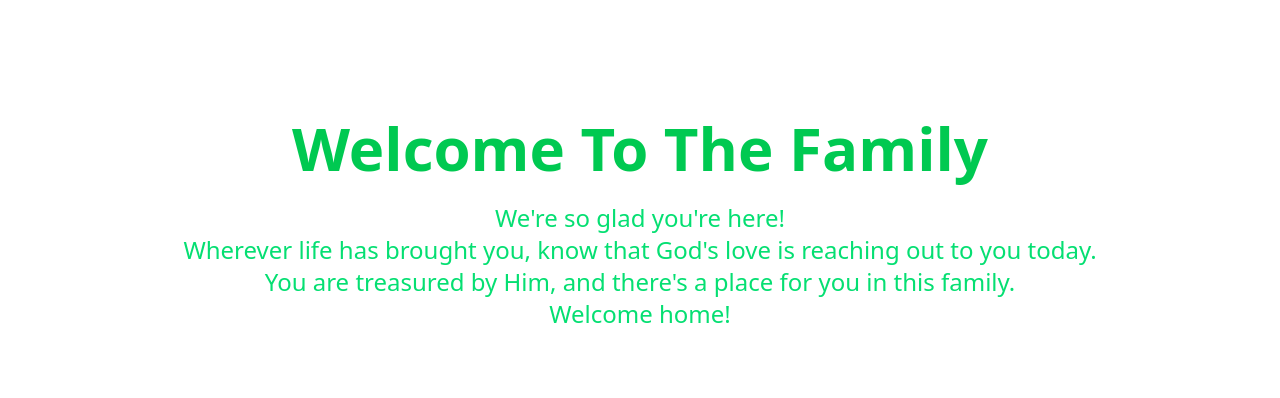
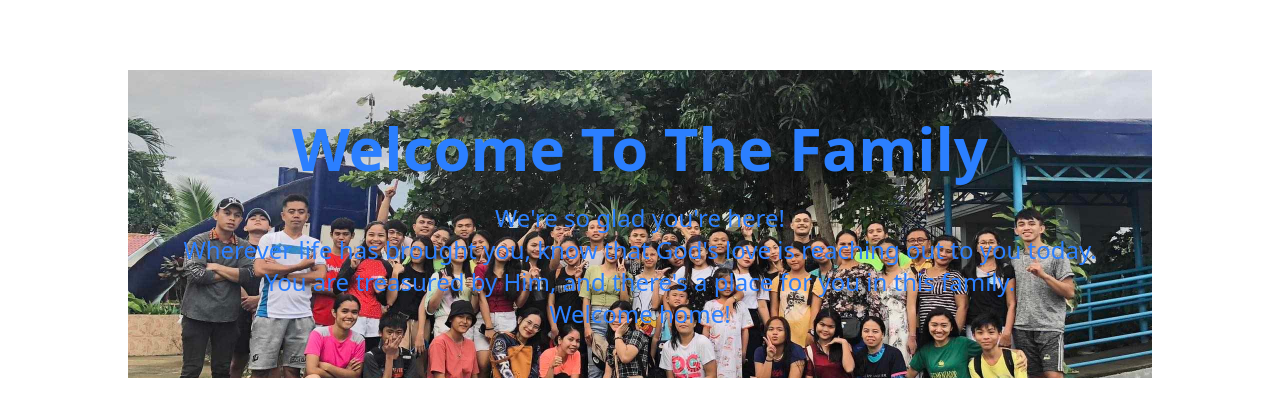
Before and after one commit to HaroldMars/RCJC, a React (Vite) app: page / in a window 1280 px wide. Shown: the part 554-952 px from the top of the page. Built offline with nearby package versions, Linux system fonts and the light colour scheme; grey boxes are pictures that could not be loaded.

Commit message:
fix, bg update

```diff
--- a/src/pages/About.jsx
+++ b/src/pages/About.jsx
@@ -1,6 +1,6 @@
 import React, { useState } from "react";
 import Header from "../components/Header";
-import Background from "../assets/bg.jpg";
+import Background from "../assets/footerpic.jpg";
 import ExpandableSection from "../components/ExpandableSection";
 import OurMission from "./about_sections/OurMission";
 import OurVision from "./about_sections/OurVision";
@@ -29,7 +29,7 @@ export default function About() {
 
   {/* Overlay with centered text */}
   <div className="absolute inset-0 flex items-center justify-center px-4">
-    <div className="text-white font-bold text-center
+    <div className="text-green-500 font-bold text-center
                     text-6xl md:text-5xl lg:text-9xl">
       About Us
     </div>
--- a/src/pages/Home.jsx
+++ b/src/pages/Home.jsx
@@ -2,6 +2,7 @@ import React from "react";
 import Header from "../components/Header";
 import Logo from "../assets/newlogo.png";
 import { videoBanner } from "../utils/config";
+import Background from "../assets/bg.jpg";
 
 export default function Home() {
   return (
@@ -26,27 +27,34 @@ export default function Home() {
         </div>
       </div>
 
-      {/* Welcome Section */}
-      <div className="w-full max-w-5xl mx-auto mt-16 px-4 py-12 text-black">
-        <div className="dmSans text-4xl md:text-6xl font-bold text-center font-sans mb-6 text-green-500">
+
+      <div
+  className="w-full max-w-5xl mx-auto mt-16 px-4 py-12 bg-cover bg-center object-cover relative bg-gray-500"
+  style={{ backgroundImage: `url(${Background})` }}
+>
+
+  <div className="absolute inset-0  bg-opacity-50"></div>
+
+
+  <div className="relative z-10 text-center ">
+    <div className="dmSans text-4xl md:text-6xl font-bold mb-6 text-blue-500">
       Welcome To The Family
     </div>
-        <div className="dmSans text-lg md:text-2xl text-center text-green-400">
+    <div className="dmSans text-lg md:text-2xl text-blue-500">
       <p>
         We're so glad you're here!
         <br />
-            Wherever life has brought you, know that God's love is reaching out
-            to you today.
+        Wherever life has brought you, know that God's love is reaching out to you today.
         <br />
-            You are treasured by Him, and there's a place for you in this
-            family.
+        You are treasured by Him, and there's a place for you in this family.
         <br />
         Welcome home!
       </p>
     </div>
   </div>
+</div>
 
-      {/* Message Section */}
+
       <div className="bg-white w-full py-10 px-4">
         <div className="text-blue-300 text-center p-5 pb-2 font-sans text-base md:text-lg">
           LOOKING FOR ANSWER? THINK YOUR VISITING THIS SITE IS A COINCIDENCE?
```
Also changed, not shown: src/assets/footerpic.jpg (added). Lines whose indentation alone changed are shown as unchanged.
